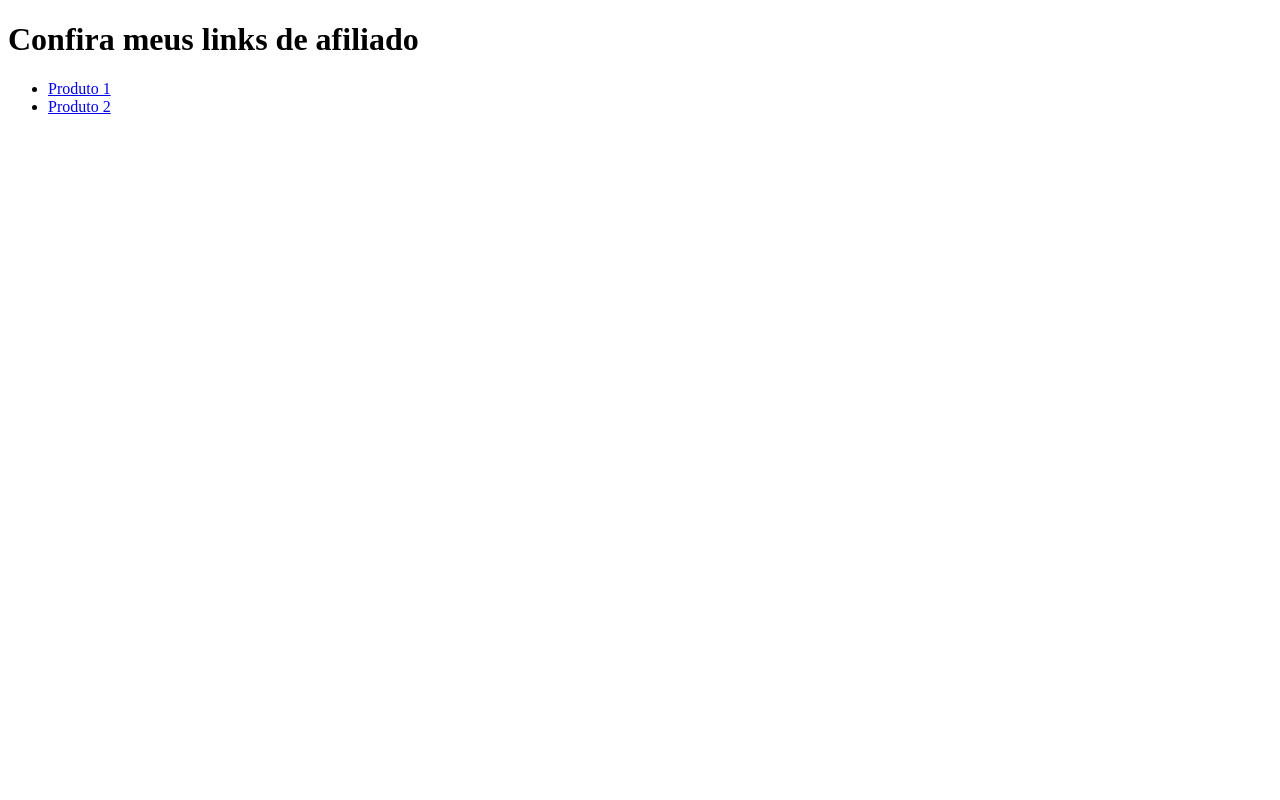
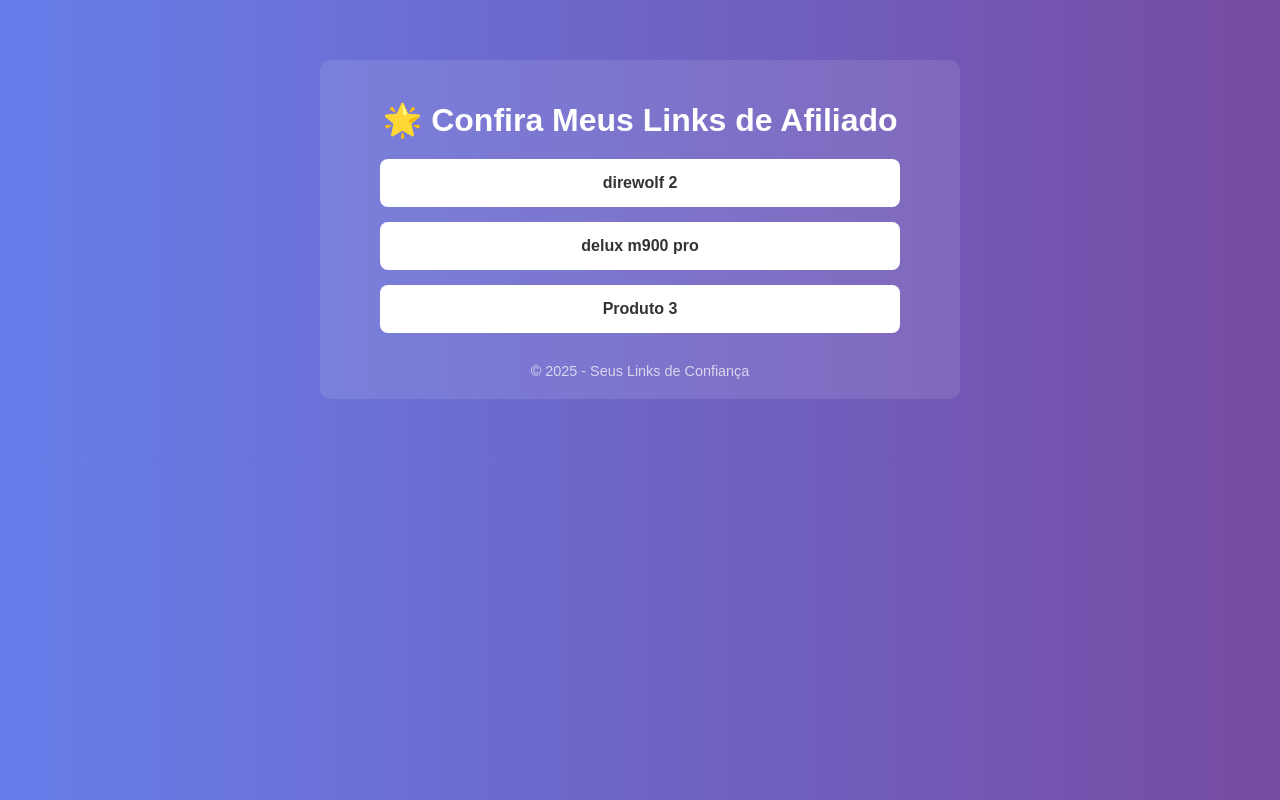
Before and after one commit to vaczin/links-recomenda-es, a plain HTML site: page index.html in a window 1280 px wide. Drawn offline with Linux system fonts and the light colour scheme.

Commit message:
Update index.html

```diff
--- a/index.html
+++ b/index.html
@@ -2,13 +2,66 @@
 <html lang="pt-BR">
 <head>
   <meta charset="UTF-8">
+  <meta name="viewport" content="width=device-width, initial-scale=1">
   <title>Meus Links de Afiliado</title>
+  <style>
+    body {
+      font-family: 'Arial', sans-serif;
+      background: linear-gradient(to right, #667eea, #764ba2);
+      color: #fff;
+      margin: 0;
+      padding: 0;
+      text-align: center;
+    }
+
+    .container {
+      max-width: 600px;
+      margin: 60px auto;
+      padding: 20px;
+      background-color: rgba(255, 255, 255, 0.1);
+      border-radius: 10px;
+    }
+
+    h1 {
+      font-size: 2em;
+      margin-bottom: 20px;
+    }
+
+    .link-button {
+      display: block;
+      margin: 15px auto;
+      padding: 15px 20px;
+      width: 80%;
+      background-color: #ffffff;
+      color: #333;
+      text-decoration: none;
+      font-weight: bold;
+      border-radius: 8px;
+      transition: 0.3s;
+    }
+
+    .link-button:hover {
+      background-color: #e0e0e0;
+    }
+
+    footer {
+      margin-top: 30px;
+      font-size: 0.9em;
+      opacity: 0.7;
+    }
+  </style>
 </head>
 <body>
-  <h1>Confira meus links de afiliado</h1>
-  <ul>
-    <li><a href="https://s.click.aliexpress.com/e/_oELAcBL" target="_blank">Produto 1</a></li>
-    <li><a href="https://s.click.aliexpress.com/e/_oESzH97" target="_blank">Produto 2</a></li>
-  </ul>
+  <div class="container">
+    <h1>🌟 Confira Meus Links de Afiliado</h1>
+
+    <a href="https://s.click.aliexpress.com/e/_oELAcBL" class="link-button" target="_blank"> direwolf 2</a>
+    <a href="https://s.click.aliexpress.com/e/_oESzH97" class="link-button" target="_blank"> delux m900 pro</a>
+    <a href="https://afiliado.com/produto3" class="link-button" target="_blank"> Produto 3</a>
+
+    <footer>
+      © 2025 - Seus Links de Confiança
+    </footer>
+  </div>
 </body>
 </html>
```
